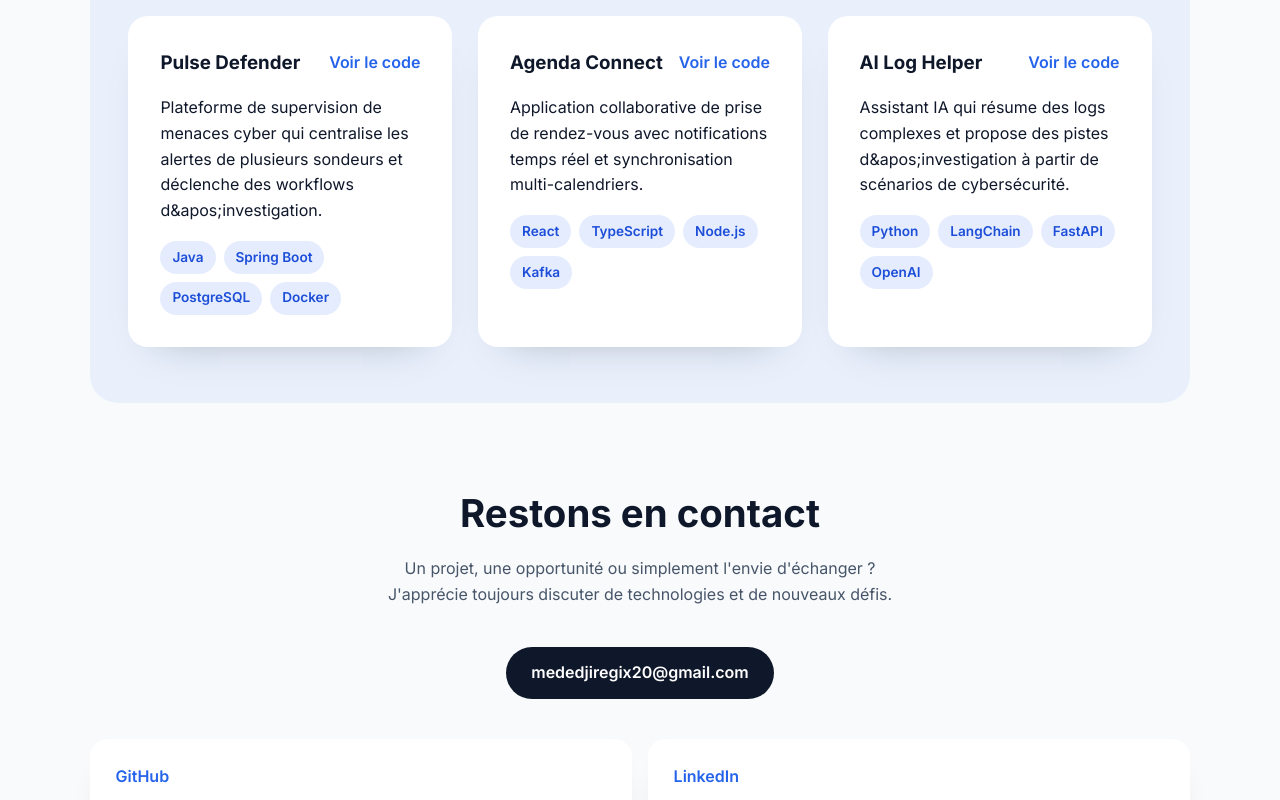
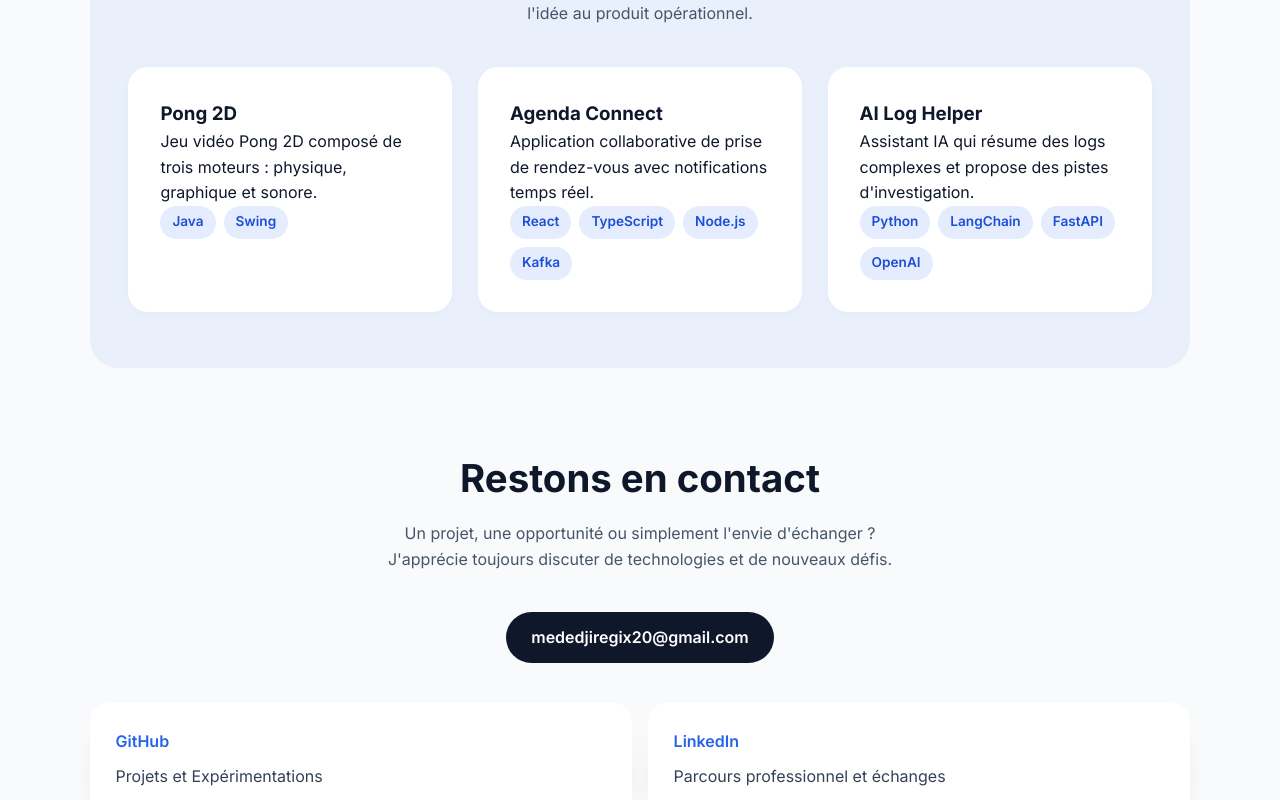
Before and after one commit to regixx20/portfolio, a React (Vite) app: page / in a window 1280 px wide. Shown: the part 2640-3440 px from the top of the page. Built offline with nearby package versions, Linux system fonts and the light colour scheme.

Commit message:
link to projectdetails

```diff
--- a/package.json
+++ b/package.json
@@ -11,7 +11,8 @@
   },
   "dependencies": {
     "react": "^19.1.1",
-    "react-dom": "^19.1.1"
+    "react-dom": "^19.1.1",
+    "react-router-dom": "^7.9.4"
   },
   "devDependencies": {
     "@eslint/js": "^9.36.0",
--- a/src/App.css
+++ b/src/App.css
@@ -477,3 +477,26 @@
   margin-left: 0.5rem;
   padding-left: 1rem;
 }
+
+.timeline__achievements {
+  margin-top: 9.1em;
+}
+
+
+.skills__list li {
+  color: #2563eb; /* Choisis la couleur que tu veux */
+  font-weight: 600;
+}
+
+.projects__card {
+  transition: transform 0.2s cubic-bezier(.4,2,.3,1), box-shadow 0.2s;
+  box-shadow: 0 2px 12px -6px rgba(30,64,175,0.10);
+  cursor: pointer;
+  display: block;
+}
+
+.projects__card:hover,
+.projects__card:focus {
+  transform: translateY(-8px) scale(1.03);
+  box-shadow: 0 8px 32px -8px rgba(30,64,175,0.18);
+}
--- a/src/App.jsx
+++ b/src/App.jsx
@@ -1,14 +1,16 @@
 import "./App.css";
+import { BrowserRouter as Router, Routes, Route } from "react-router-dom";
 
 import Navbar from "./components/Navbar";
 import Profile from "./components/Profile";
 import Skills from "./components/Skills";
 import Experiences from "./components/Experiences";
 import Projects from "./components/Projects";
+import ProjectDetail from "./pages/ProjectDetails";
 import Contact from "./components/Contact";
 import Footer from "./components/Footer";
 
-function App() {
+function Home() {
   return (
     <div className="app-layout">
       <Navbar />
@@ -24,4 +26,15 @@ function App() {
   );
 }
 
+function App() {
+  return (
+    <Router>
+      <Routes>
+        <Route path="/" element={<Home />} />
+        <Route path="/projets/:id" element={<ProjectDetail />} />
+      </Routes>
+    </Router>
+  );
+}
+
 export default App;
--- a/src/components/Contact.jsx
+++ b/src/components/Contact.jsx
@@ -2,12 +2,12 @@ const socialLinks = [
   {
     label: "GitHub",
     href: "https://github.com/regixx20",
-    description: "Code source, expérimentations et projets open-source",
+    description: "Projets et Expérimentations",
   },
   {
     label: "LinkedIn",
     href: "https://www.linkedin.com/in/régix-mededji",
-    description: "Parcours professionnel, veille et échanges",
+    description: "Parcours professionnel et échanges",
   },
 ];
 
--- a/src/components/Experiences.jsx
+++ b/src/components/Experiences.jsx
@@ -3,7 +3,7 @@ const experiences = [
     title: "Développeur Back-End Alternant",
     company: "Gatewatcher",
     date: "Oct. 2024 – Sep. 2025",
-    description: "Au cours de mon année en tant que développeur back-end Python chez Gatewatcher, une entreprise de cybersécurité à Paris, La Défense, j'ai pu participer au développement de solutions de remédiation à des incidents de cybersécurité en utilisation des IA agentiques.",
+    description: "Au cours de mon année en tant que développeur back-end Python chez Gatewatcher, une entreprise de cybersécurité à Paris, La Défense, j'ai pu participer au développement de solutions de remédiation à des incidents de cybersécurité en utilisation des IA agentiques. Mes missions principales organisées en SCRUM incluaient :",
     achievements: [
       "Développement Python et intégration API avec FastAPI dans des environnements CI/CD.",
       "Conception d’agents IA avec LangChain et LangGraph.",
@@ -14,6 +14,7 @@ const experiences = [
     title: "Développeur Web Stagiaire",
     company: "SEMWEE",
     date: "Avr. 2022 – Jun. 2022",
+    description: "Lors de mon stage de fin d'études chez SEMWEE, une startup spécialisée dans l'automatisation de la recherche de marché et l'optimisation du trafic web à Paris. Mes missions principales incluaient :",
     achievements: [
       "Optimisation du site semwee.app.",
       "Implémentation de caching serveur et correction de bugs front-end/back-end.",
@@ -39,7 +40,7 @@ export default function Experiences() {
                 {experience.title} · <span>{experience.company}</span>
               </h3>
               {experience.description}
-              <ul>
+              <ul className="timeline__achievements">
                 {experience.achievements.map((achievement) => (
                   <li key={achievement}>{achievement}</li>
                 ))}
--- a/src/components/Projects.jsx
+++ b/src/components/Projects.jsx
@@ -1,24 +1,29 @@
+import { Link } from "react-router-dom";
+
 const projects = [
   {
-    name: "Pulse Defender",
-    tech: ["Java", "Spring Boot", "PostgreSQL", "Docker"],
+    id: "pong2d",
+    name: "Pong 2D",
+    tech: ["Java", "Swing"],
     link: "https://github.com/regixx20",
     description:
-      "Plateforme de supervision de menaces cyber qui centralise les alertes de plusieurs sondeurs et déclenche des workflows d&apos;investigation.",
+      "Jeu vidéo Pong 2D composé de trois moteurs : physique, graphique et sonore.",
   },
   {
+    id: "agenda-connect",
     name: "Agenda Connect",
     tech: ["React", "TypeScript", "Node.js", "Kafka"],
     link: "https://github.com/regixx20",
     description:
-      "Application collaborative de prise de rendez-vous avec notifications temps réel et synchronisation multi-calendriers.",
+      "Application collaborative de prise de rendez-vous avec notifications temps réel.",
   },
   {
+    id: "ai-log-helper",
     name: "AI Log Helper",
     tech: ["Python", "LangChain", "FastAPI", "OpenAI"],
     link: "https://github.com/regixx20",
     description:
-      "Assistant IA qui résume des logs complexes et propose des pistes d&apos;investigation à partir de scénarios de cybersécurité.",
+      "Assistant IA qui résume des logs complexes et propose des pistes d'investigation.",
   },
 ];
 
@@ -31,12 +36,14 @@ export default function Projects() {
       </p>
       <div className="projects__grid">
         {projects.map((project) => (
-          <article key={project.name} className="projects__card">
+          <Link
+            key={project.id}
+            className="projects__card"
+            to={`/projets/${project.id}`} // <-- redirection interne
+            style={{ textDecoration: "none", color: "inherit" }}
+          >
             <div className="projects__card-header">
               <h3>{project.name}</h3>
-              <a href={project.link} target="_blank" rel="noreferrer">
-                Voir le code
-              </a>
             </div>
             <p>{project.description}</p>
             <ul className="projects__tags">
@@ -44,7 +51,7 @@ export default function Projects() {
                 <li key={stack}>{stack}</li>
               ))}
             </ul>
-          </article>
+          </Link>
         ))}
       </div>
     </div>
--- a/src/components/Skills.jsx
+++ b/src/components/Skills.jsx
@@ -25,7 +25,7 @@ export default function Skills() {
         {skills.map((skill) => (
           <article key={skill.category} className="skills-card">
             <h3>{skill.category}</h3>
-            <ul>
+            <ul className="skills__list">
               {skill.items.map((item) => (
                 <li key={item}>{item}</li>
               ))}
--- /dev/null
+++ b/src/pages/ProjectDetails.jsx
@@ -0,0 +1,47 @@
+import { useParams } from "react-router-dom";
+
+const projects = [
+  {
+    id: "pong2d",
+    name: "Pong 2D",
+    tech: ["Java", "Swing"],
+    description: "Jeu vidéo Pong 2D composé de trois moteurs : physique, graphique et sonore.",
+    link: "https://github.com/regixx20",
+  },
+  {
+    id: "agenda-connect",
+    name: "Agenda Connect",
+    tech: ["React", "TypeScript", "Node.js", "Kafka"],
+    description: "Application collaborative de prise de rendez-vous avec notifications temps réel.",
+    link: "https://github.com/regixx20",
+  },
+  {
+    id: "ai-log-helper",
+    name: "AI Log Helper",
+    tech: ["Python", "LangChain", "FastAPI", "OpenAI"],
+    description: "Assistant IA qui résume des logs complexes et propose des pistes d'investigation.",
+    link: "https://github.com/regixx20",
+  },
+];
+
+export default function ProjectDetail() {
+  const { id } = useParams();
+  const project = projects.find((p) => p.id === id);
+
+  if (!project) return <div>Projet introuvable.</div>;
+
+  return (
+    <div className="project-detail">
+      <h2>{project.name}</h2>
+      <p>{project.description}</p>
+      <ul>
+        {project.tech.map((tech) => (
+          <li key={tech}>{tech}</li>
+        ))}
+      </ul>
+      <a href={project.link} target="_blank" rel="noreferrer">
+        Voir le code sur GitHub
+      </a>
+    </div>
+  );
+}
```
Also changed, not shown: 1 other file (tests, documents, lock files or other folders).
